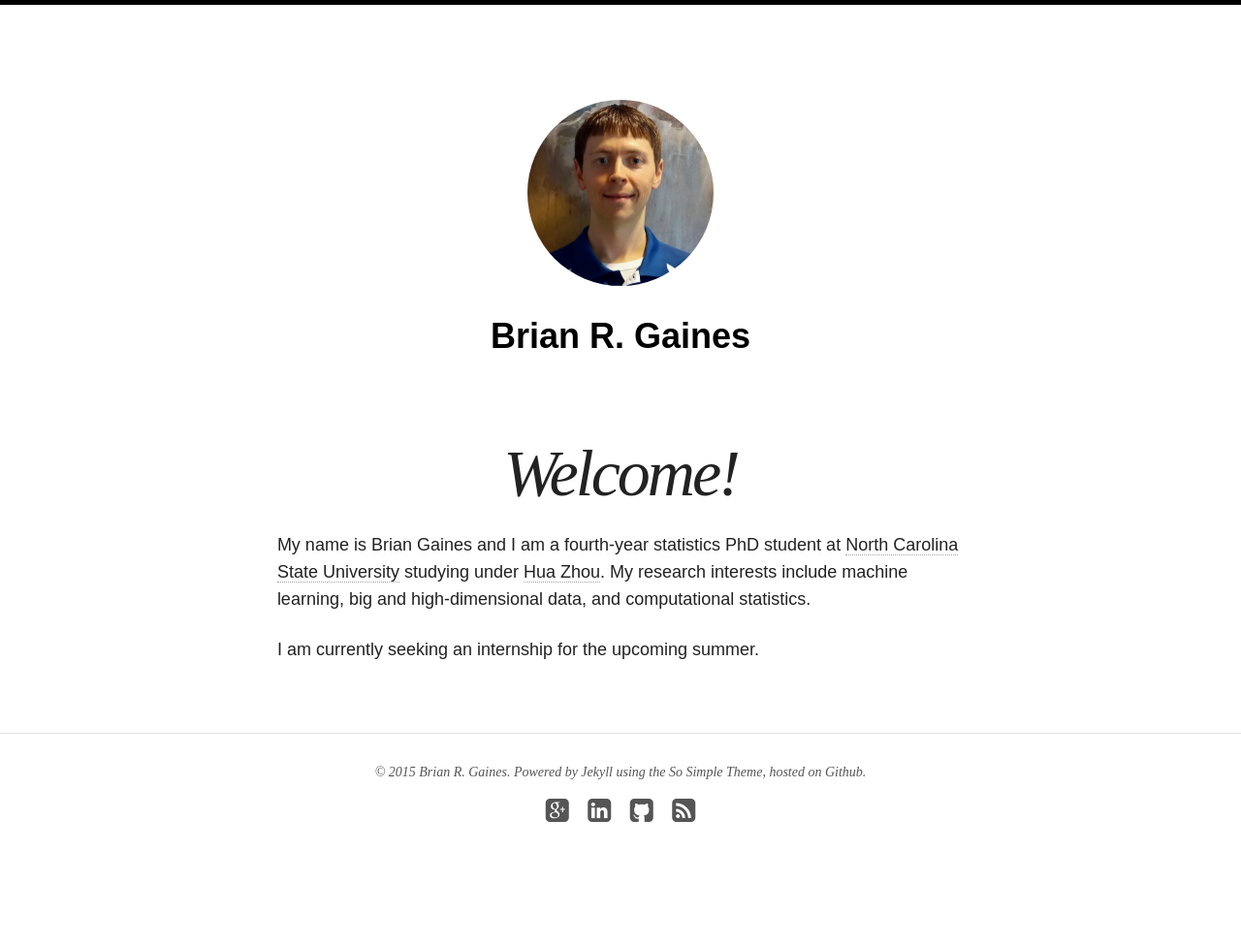
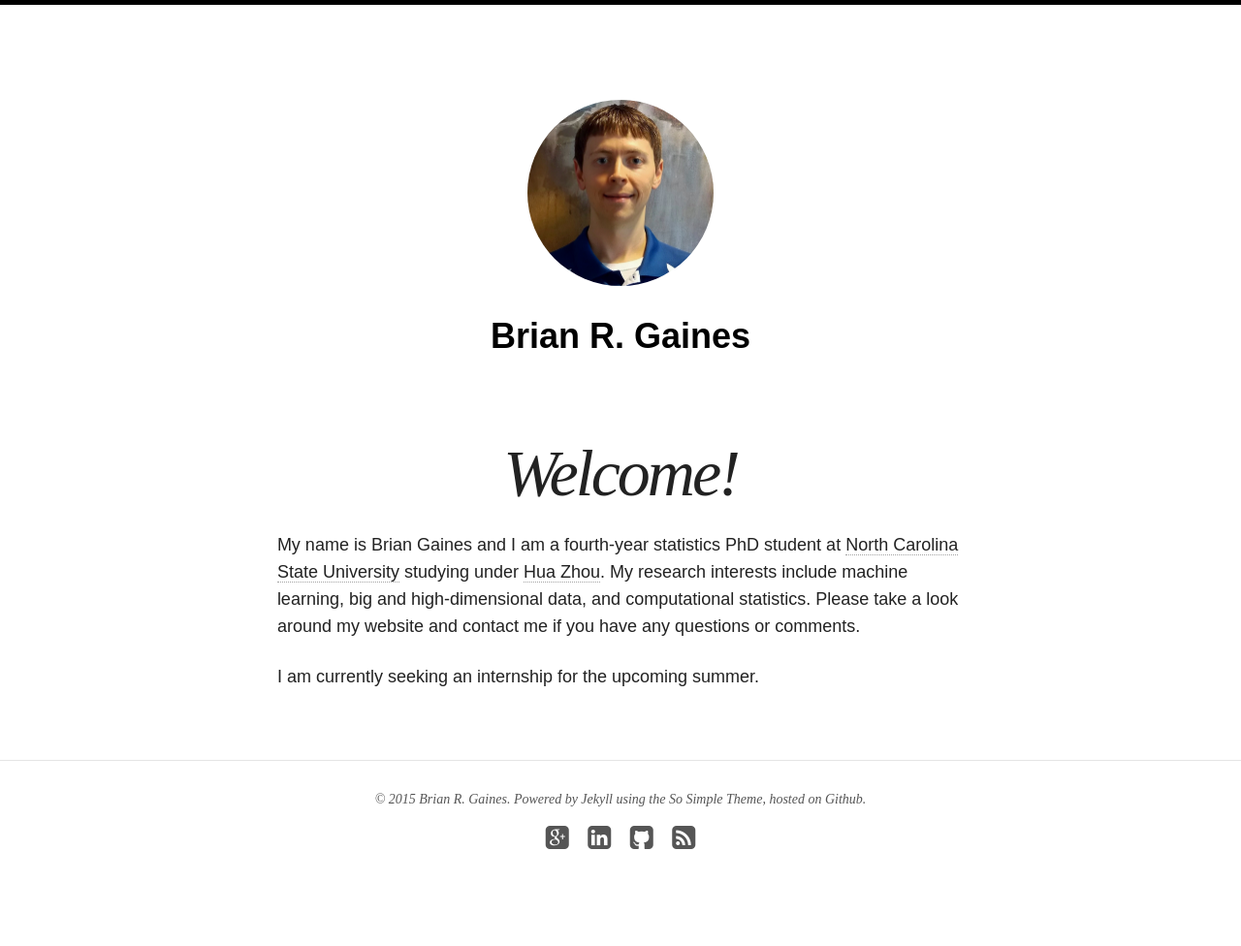
Before and after one commit to brgaines/brgaines.github.io, a Jekyll site: the page built from index.md, in a window 1280 px wide. Shown: the whole page at 97% size. Built offline with Jekyll 4.4.1, drawn with Linux system fonts in a browser that asks for light colours; nearby versions of some CDN libraries; before the commit the page ends 948 px from its top, so only the background shows below that.

Commit message:
updated welcome page

```diff
--- a/index.md
+++ b/index.md
@@ -2,9 +2,9 @@
 layout: page
 title: Welcome!
 excerpt: "Welcome to my website!"
-modified: 2014-08-08T19:44:38.564948-04:00
+modified: 2015-01-10
 ---
 
-My name is Brian Gaines and I am a fourth-year statistics PhD student at [North Carolina State University](http://www.ncsu.edu) studying under [Hua Zhou](http://hua-zhou.github.io/).  My research interests include machine learning, big and high-dimensional data, and computational statistics.
+My name is Brian Gaines and I am a fourth-year statistics PhD student at [North Carolina State University](http://www.ncsu.edu) studying under [Hua Zhou](http://hua-zhou.github.io/).  My research interests include machine learning, big and high-dimensional data, and computational statistics.  Please take a look around my website and contact me if you have any questions or comments.
 
 I am currently seeking an internship for the upcoming summer.
```
